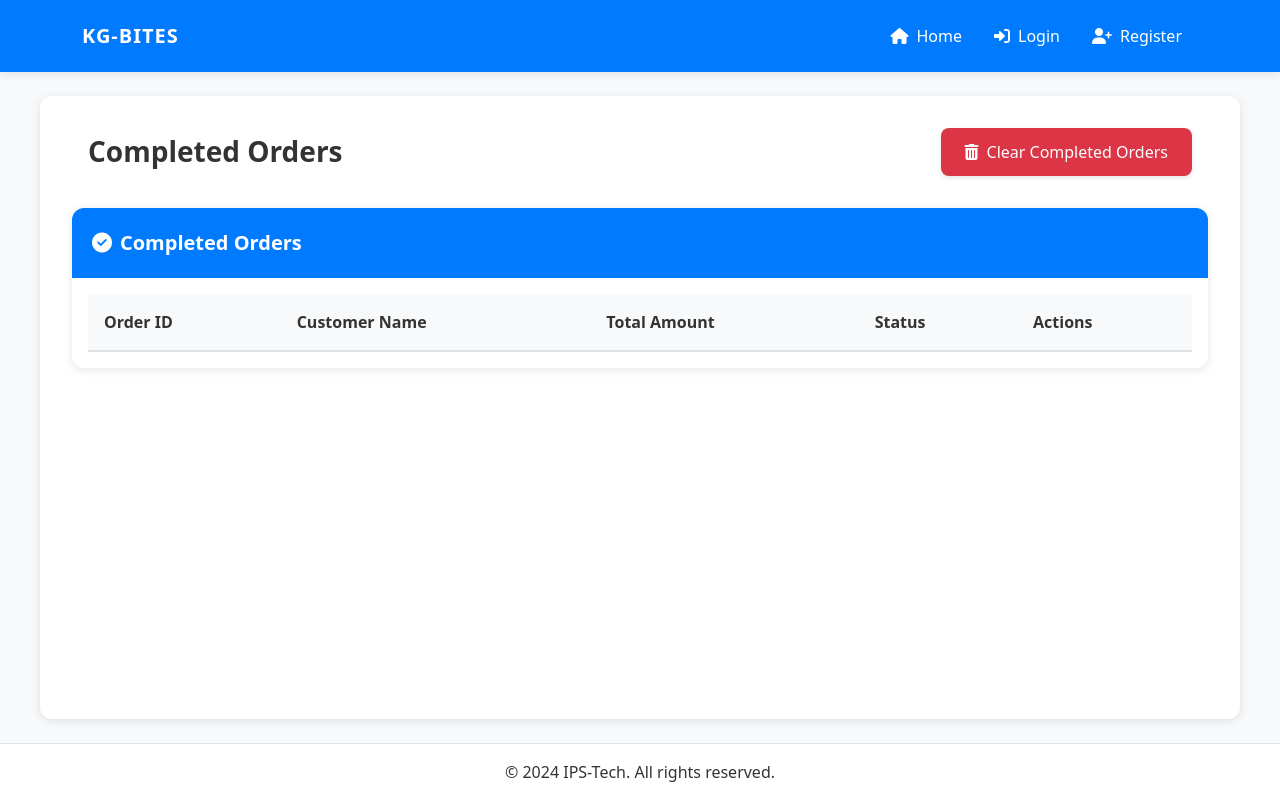
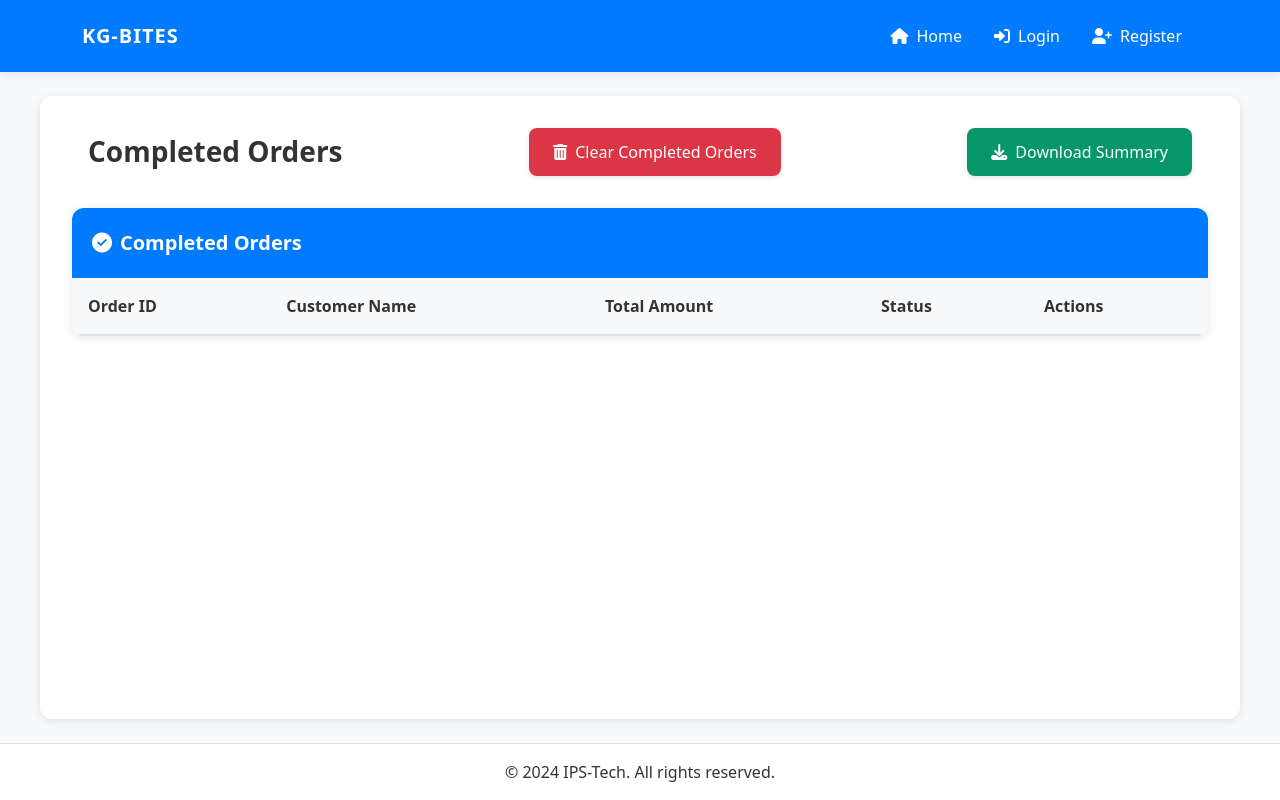
Before and after one commit to sivakaneshh/COS, a Django app: page /completed-orders/ in a window 1280 px wide. Run offline with Django 4.2, Linux system fonts and the light colour scheme; data that the repository does not hold is empty; parts of the project's set-up code (start-up, migrations or seed data) failed here and were passed over.

Commit message:
done jugad :)

```diff
--- a/order/templates/order/completed.html
+++ b/order/templates/order/completed.html
@@ -16,6 +16,7 @@
             --text-color: #333;
             --shadow-sm: 0 2px 5px rgba(0, 0, 0, 0.1);
             --shadow-md: 0 2px 10px rgba(0, 0, 0, 0.1);
+            --success-color:rgb(5,150,105);
             --shadow-lg: 0 4px 8px rgba(0, 0, 0, 0.2);
         }
 
@@ -98,6 +99,22 @@
             transform: translateY(-2px);
             box-shadow: var(--shadow-lg);
         }
+        .btn-download {
+            background-color: var(--success-color);
+            color: white;
+            border: none;
+            padding: 0.75rem 1.5rem;
+            border-radius: 8px;
+            font-weight: 500;
+            transition: all 0.3s ease;
+            box-shadow: var(--shadow-sm);
+        }
+
+        .btn-download:hover {
+            background-color: #c82333;
+            transform: translateY(-2px);
+            box-shadow: var(--shadow-lg);
+        }
 
         .orders-card {
             background: white;
@@ -117,7 +134,6 @@
 
         .table-container {
             overflow-x: auto;
-            padding: 1rem;
         }
 
         .orders-table {
@@ -318,6 +334,9 @@
             <button onclick="clearCompletedOrders()" class="btn-clear">
                 <i class="fas fa-trash-alt me-2"></i>Clear Completed Orders
             </button>
+            <button onclick="clearCompletedOrders()" class="btn-download">
+                <i class="fa-solid fa-download me-2"></i>Download Summary
+            </button>
         </div>
 
         <div class="orders-card">
```
